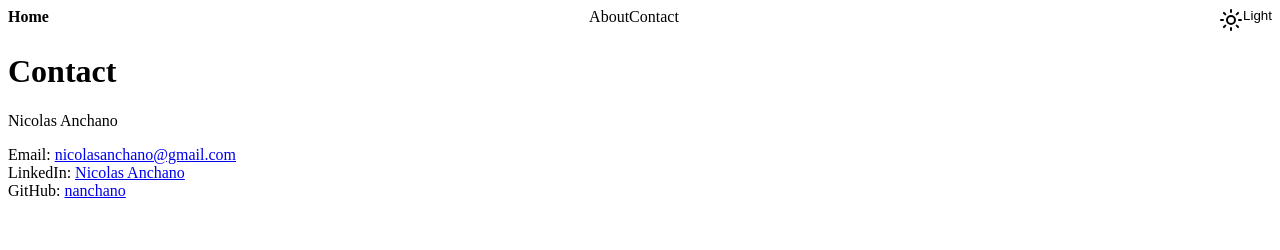
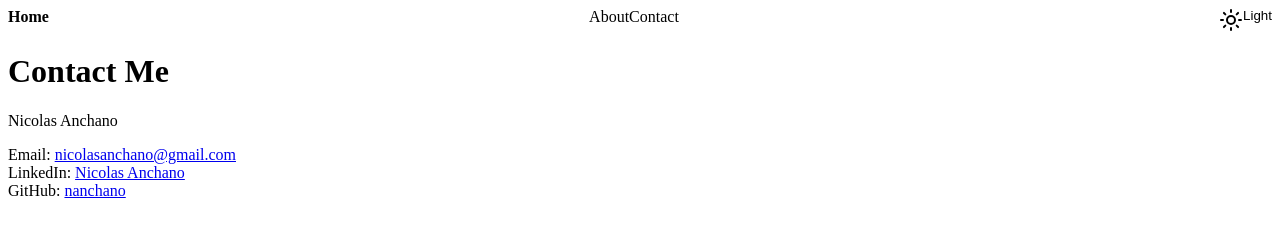
Before and after one commit to nanchano/blog, a SvelteKit app: page /contact in a window 1280 px wide. Shown: the top 250 px of the page. Built offline with nearby package versions, Linux system fonts and the light colour scheme.

Commit message:
contact page

```diff
--- a/src/routes/contact/+page.svelte
+++ b/src/routes/contact/+page.svelte
@@ -1,14 +1,26 @@
-<h1>Contact</h1>
+<svelte:head>
+	<title>Contact Me</title>
+</svelte:head>
+
+<div class="container">
+	<h1>Contact Me</h1>
+	<div class="content">
 		<p>Nicolas Anchano</p>
 		<div>
 			Email:
-	<a href="mailto:nicolasanchano@gmail.com">nicolasanchano@gmail.com</a>
+			<a href="mailto:nicolasanchano@gmail.com"
+				>nicolasanchano@gmail.com</a
+			>
 		</div>
 		<div>
 			LinkedIn:
-	<a href="https://www.linkedin.com/in/nicolas-anchano/en">Nicolas Anchano</a>
+			<a href="https://www.linkedin.com/in/nicolas-anchano/en"
+				>Nicolas Anchano</a
+			>
 		</div>
 		<div>
 			GitHub:
 			<a href="https://github.com/nanchano">nanchano</a>
 		</div>
+	</div>
+</div>
```
Lines whose indentation alone changed are shown as unchanged.
